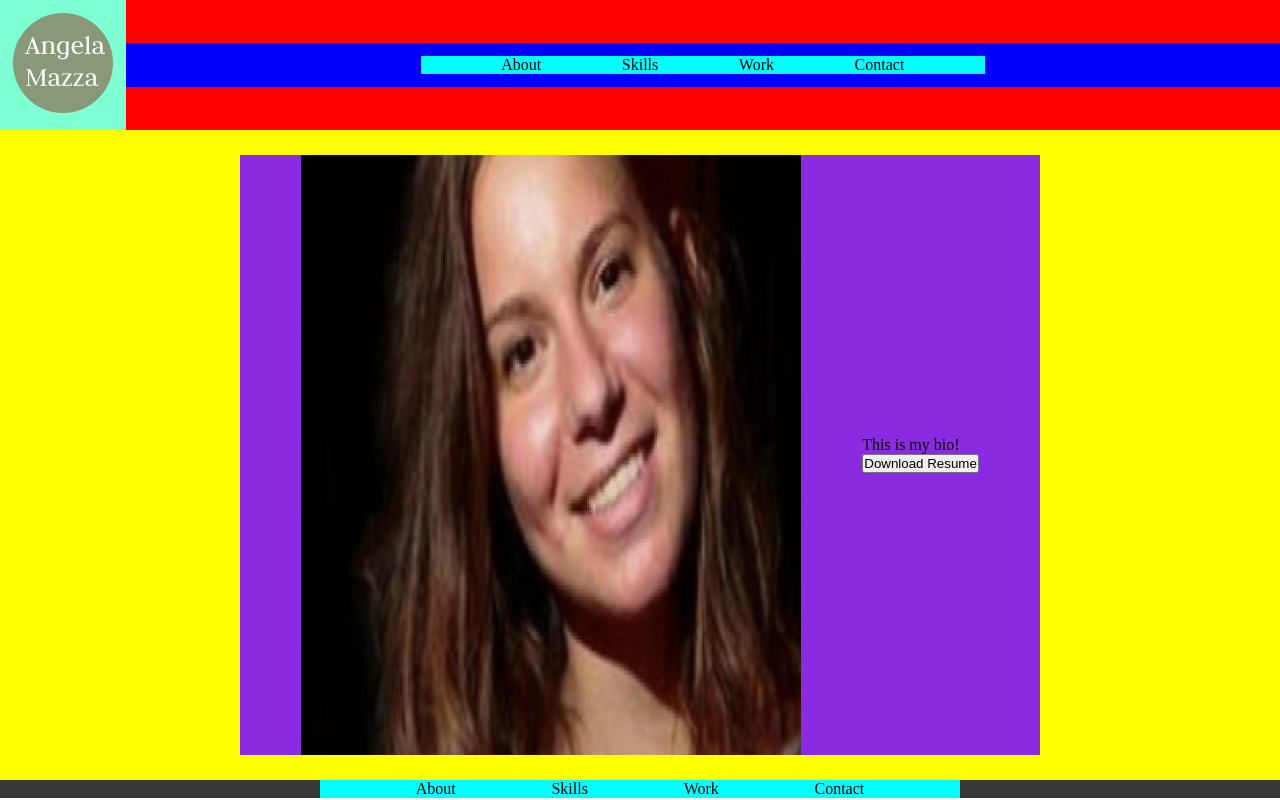
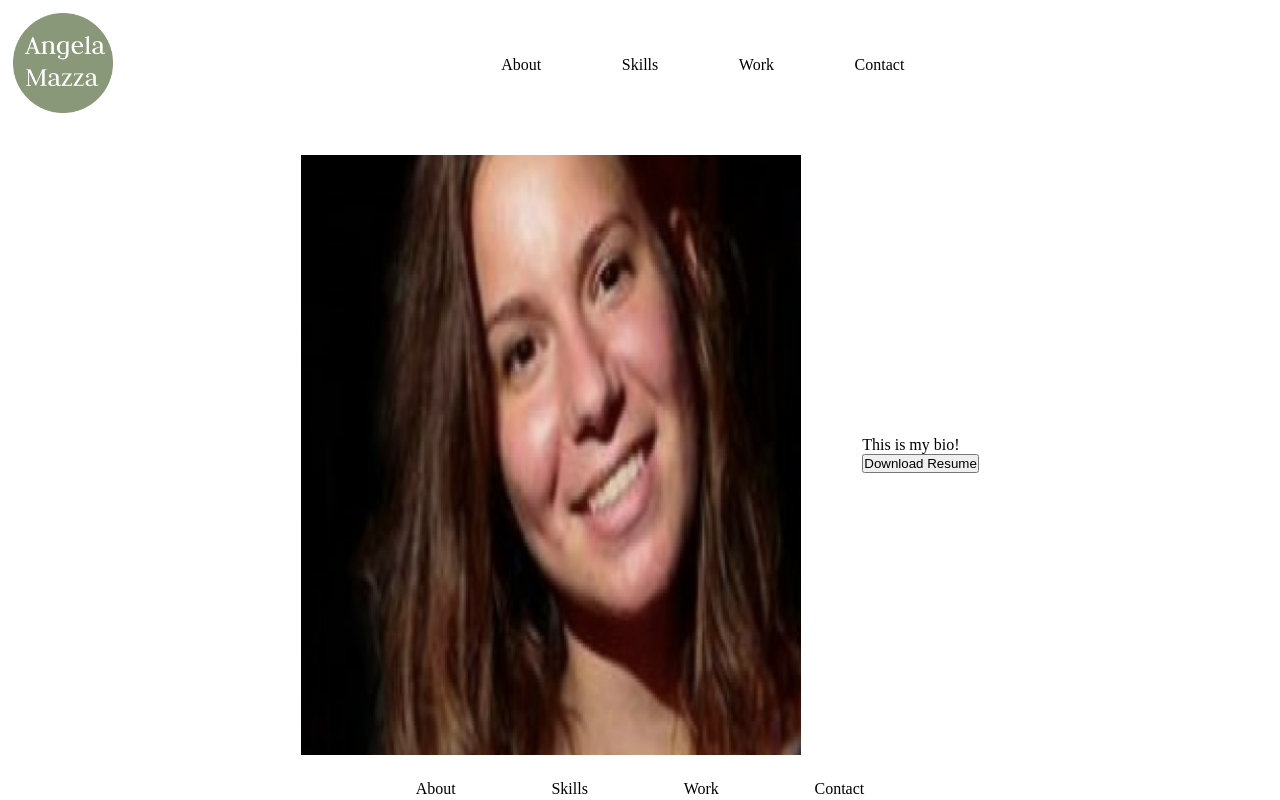
Before and after one commit to mazza211/UX_UI_HW_17, a plain HTML site: page index.html in a window 1280 px wide. Drawn offline with Linux system fonts and the light colour scheme.

Commit message:
Update index.css

```diff
--- a/css/index.css
+++ b/css/index.css
@@ -11,13 +11,13 @@
 .logo {
     padding: 1%;
     text-align: center;
-    background-color: aquamarine;
+    background-color: white;
 }
 
 nav {
     width: 100%;
     padding: 1%;
-    background-color: blue;
+    background-color: white;
     display: flex;
     align-content: center;
     align-items: center;
@@ -26,7 +26,7 @@ nav {
 
 ul {
     width: 50%;
-    background-color: aqua;
+    background-color: white;
     display: flex;
     align-items: center;
     justify-content: space-evenly;
@@ -36,7 +36,7 @@ ul {
 .heroImg {
     height: auto;
     padding: 25px;
-    background-color: yellow;
+    background-color: white;
 }
 
 .content {
@@ -44,12 +44,12 @@ ul {
     margin: 0 auto;
     display:flex;
     justify-content: space-evenly;
-    background-color: blueviolet;
+    background-color: white;
     align-items: center;
 }
 
 footer {
-    background-color: #373738;
+    background-color: white;
     display: flex;
     justify-content: center;
 }
@@ -61,7 +61,7 @@ footer ul {
 }
 
 header {
-    background-color: red;
+    background-color: white;
     width: 100%;
     display: flex;
     align-items: center;
```
